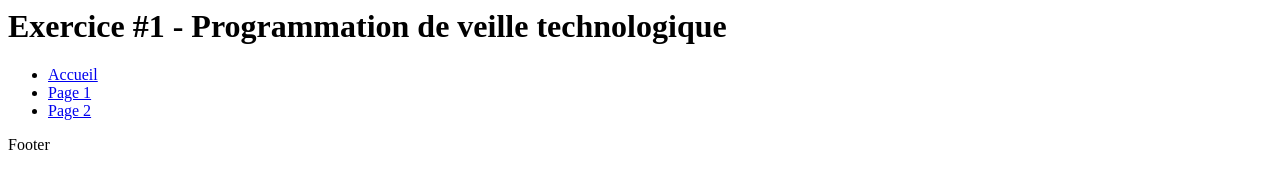
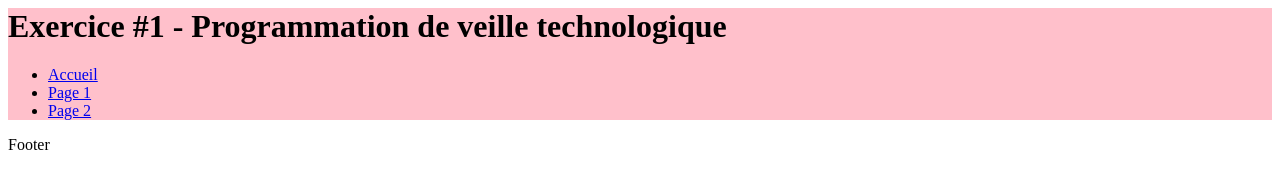
Before and after one commit to amelieboyer/veille_node, a plain HTML site: page index.html in a window 1280 px wide. Drawn offline with Linux system fonts and the light colour scheme.

Commit message:
création du fichier css

```diff
--- /dev/null
+++ b/css/style.css
@@ -0,0 +1,4 @@
+#global {
+
+	background-color: pink;
+}
--- a/index.html
+++ b/index.html
@@ -3,6 +3,7 @@
 <head>
 	<title>Exercice #1</title>
 	<meta charset="utf-8">
+	<link rel="stylesheet" type="text/css" href="css/style.css">
 </head>
 
 <body>
```
